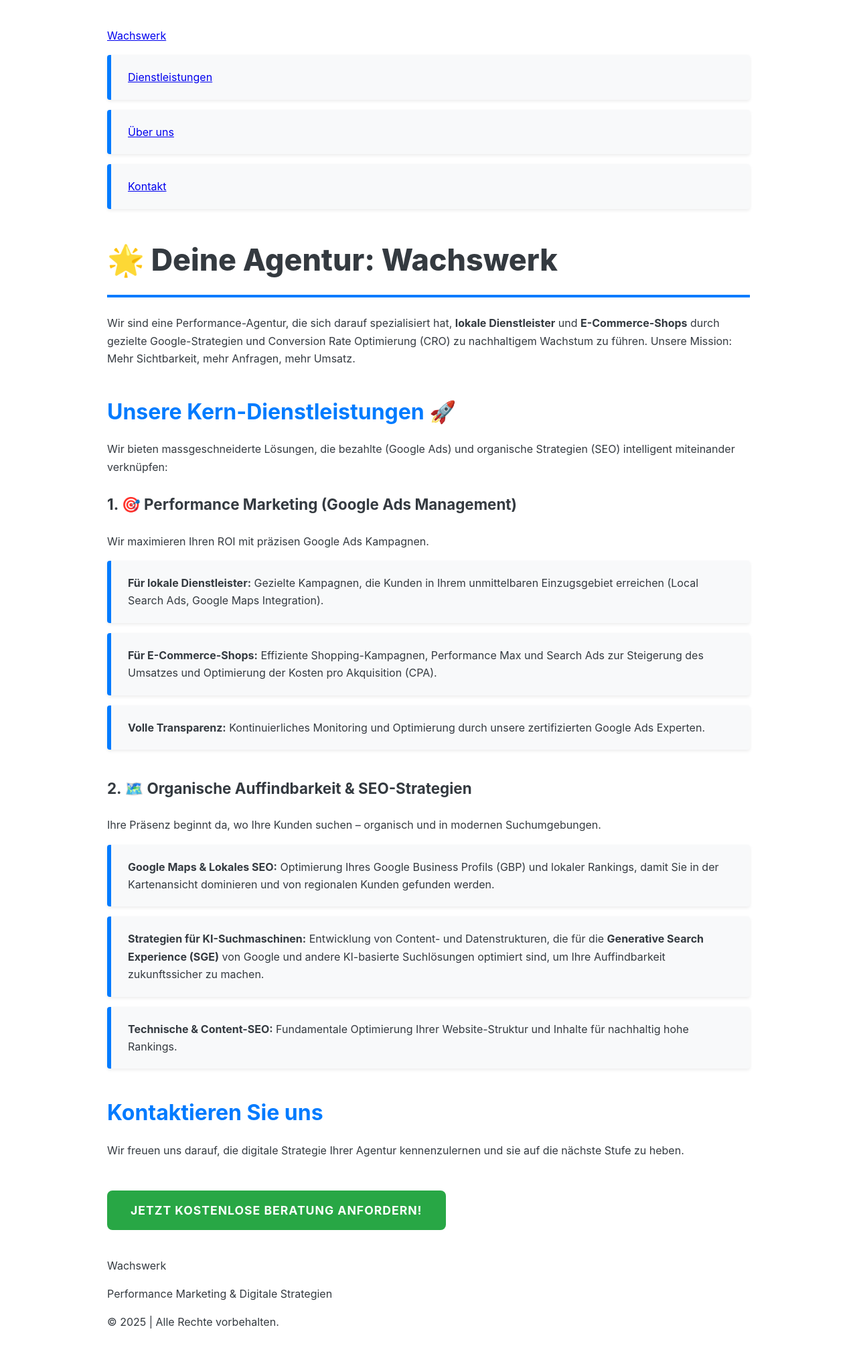
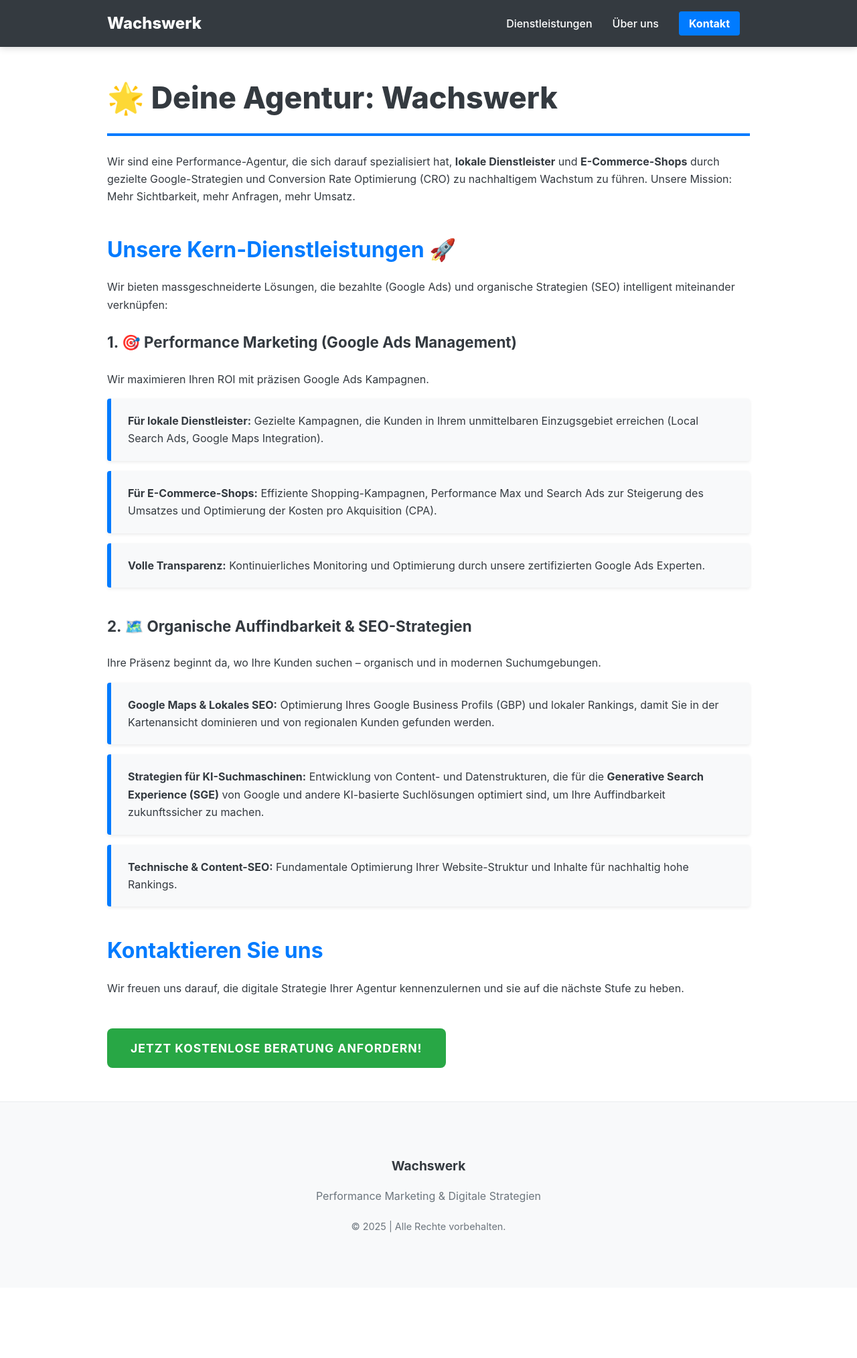
Before and after one commit to zoffolimauroo-hue/zoffolimauroo-hue.github.io, a Jekyll site: the page built from README.md, in a window 1280 px wide. Shown: the whole page at 67% size. Built offline with Jekyll 4.4.1, drawn with Linux system fonts in a browser that asks for light colours; our own code applies the rules of GitHub Pages for plain Markdown files; after the commit the page ends 1922 px from its top, so only the background shows below that.

Commit message:
Update style.css

```diff
--- a/assets/css/style.css
+++ b/assets/css/style.css
@@ -92,3 +92,91 @@
     background-color: #1e7e34;
     transform: translateY(-1px);
 }
+/*
+ * 5. CSS für Header und Footer
+ * ----------------------------
+ */
+
+/* HEADER */
+.site-header {
+    background-color: var(--color-text); /* Dunkler Hintergrund */
+    padding: 15px 0;
+    box-shadow: 0 2px 10px rgba(0,0,0,0.15);
+}
+
+.header-content {
+    display: flex;
+    justify-content: space-between; /* Elemente an den Rand schieben */
+    align-items: center;
+    max-width: 960px; /* Muss zur Container-Breite passen */
+    margin: 0 auto;
+    padding: 0 25px;
+}
+
+.site-title {
+    color: white; /* Weißer Titel auf dunklem Hintergrund */
+    text-decoration: none;
+    font-size: 1.5em;
+    font-weight: 800;
+}
+
+.site-nav ul {
+    list-style: none;
+    margin: 0;
+    padding: 0;
+    display: flex;
+}
+
+.site-nav li {
+    background: none; /* Listenelemente in der Navigation nicht stylen */
+    border-left: none;
+    box-shadow: none;
+    padding: 0 15px;
+    margin: 0;
+}
+
+.site-nav li a {
+    color: white;
+    text-decoration: none;
+    font-weight: 500;
+    transition: color 0.3s;
+    padding: 5px 0; /* Vertikale Polsterung zum Klicken */
+}
+
+.site-nav li a:hover {
+    color: var(--color-primary); /* Blau beim Hover */
+}
+
+.cta-nav-button {
+    background-color: var(--color-primary); /* Akzentfarbe für den Kontakt-Button */
+    color: white !important;
+    padding: 8px 15px !important;
+    border-radius: 4px;
+    font-weight: 700 !important;
+}
+
+.cta-nav-button:hover {
+    background-color: var(--color-secondary);
+}
+
+/* FOOTER */
+.site-footer {
+    background-color: var(--color-light-bg); /* Heller Hintergrund für den Footer */
+    color: #6c757d;
+    padding: 40px 0;
+    margin-top: 50px;
+    text-align: center;
+    border-top: 1px solid #e9ecef;
+}
+
+.footer-title {
+    font-weight: 700;
+    color: var(--color-text);
+    font-size: 1.2em;
+    margin-bottom: 5px;
+}
+
+.copyright {
+    margin-top: 20px;
+    font-size: 0.9em;
+}
```
